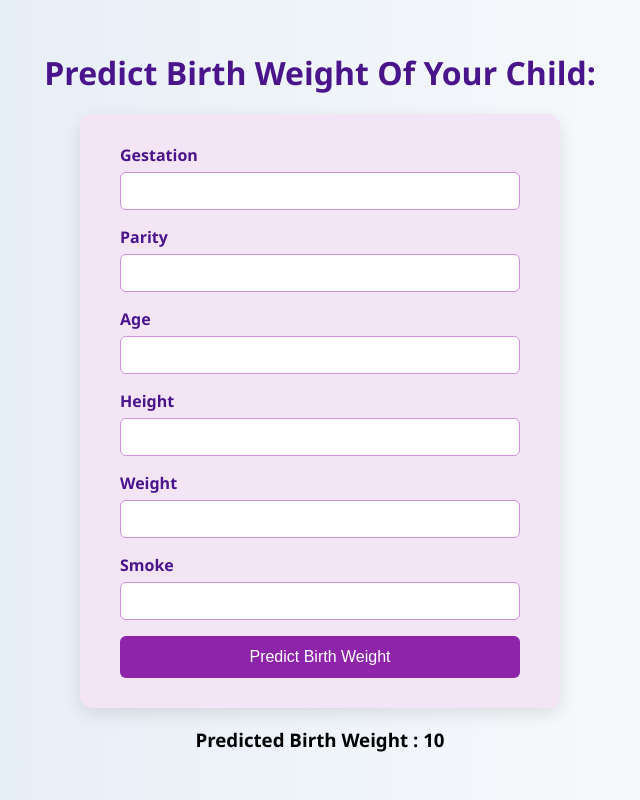
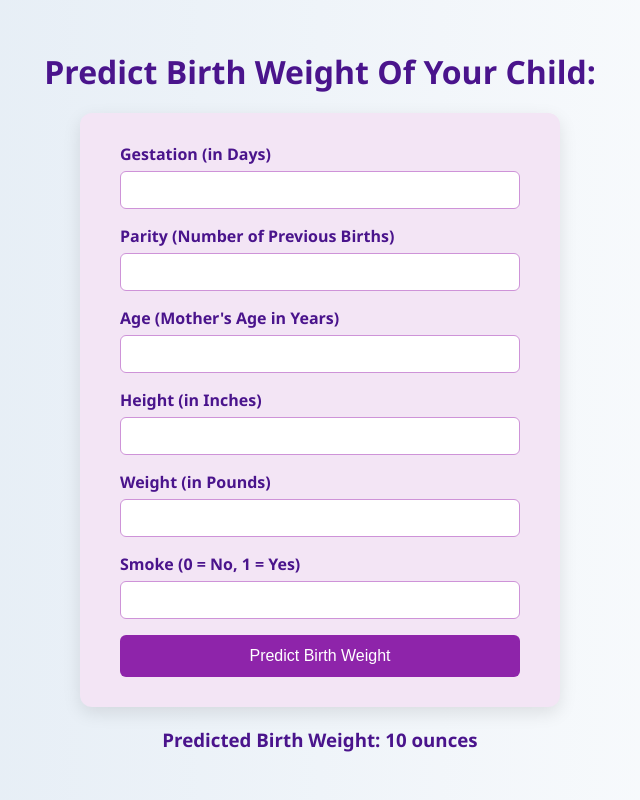
Before and after one commit to jayasri21072006/birth_weight_predictor, a Flask app: template templates/index.html in a window 1280 px wide. Shown: the whole page, without its empty margins (320-960 px from the left). Run offline with Flask 3, Linux system fonts and the light colour scheme; the template is opened without the code that fills it: most values are stand-ins (such as "Sample title", 1, 10 or a date in 2020).

Commit message:
Update index.html

```diff
--- a/templates/index.html
+++ b/templates/index.html
@@ -5,7 +5,6 @@
     <meta name="viewport" content="width=device-width, initial-scale=1.0">
     <title>Birth Weight Form</title>
     <style>
-        /* General Body Styling */
         body {
             margin: 0;
             padding: 0;
@@ -18,14 +17,12 @@
             min-height: 100vh;
         }
 
-        /* Heading Style */
         h1 {
             color: #4a148c;
             text-align: center;
             margin-bottom: 20px;
         }
 
-        /* Form Styling */
         form {
             background-color: #f3e5f5;
             padding: 30px 40px;
@@ -67,31 +64,53 @@
         button:hover {
             background-color: #6a1b9a;
         }
+
+        .unit {
+            font-size: 12px;
+            color: #6a1b9a;
+            margin-bottom: 10px;
+        }
+
+        .result {
+            margin-top: 20px;
+            font-weight: bold;
+            color: #4a148c;
+        }
     </style>
 </head>
 <body>
+
     <h1>Predict Birth Weight Of Your Child:</h1>
+
     <form action="/predict" method="POST">
-        <label>Gestation</label>
+
+        <label>Gestation (in Days)</label>
         <input name="gestation" type="number" required>
 
-        <label>Parity</label>
+        <label>Parity (Number of Previous Births)</label>
         <input name="parity" type="number" required>
 
-        <label>Age</label>
+        <label>Age (Mother's Age in Years)</label>
         <input name="age" type="number" required>
 
-        <label>Height</label>
+        <label>Height (in Inches)</label>
         <input name="height" type="number" required>
 
-        <label>Weight</label>
+        <label>Weight (in Pounds)</label>
         <input name="weight" type="number" required>
 
-        <label>Smoke</label>
-        <input name="smoke" type="number" required>
+        <label>Smoke (0 = No, 1 = Yes)</label>
+        <input name="smoke" type="number" min="0" max="1" required>
 
         <button type="submit">Predict Birth Weight</button>
+
     </form>
-    <h3>Predicted Birth Weight : {{prediction}} </h3>
+
+    {% if prediction %}
+        <h3 class="result">
+            Predicted Birth Weight: {{prediction}} ounces
+        </h3>
+    {% endif %}
+
 </body>
 </html>
```
